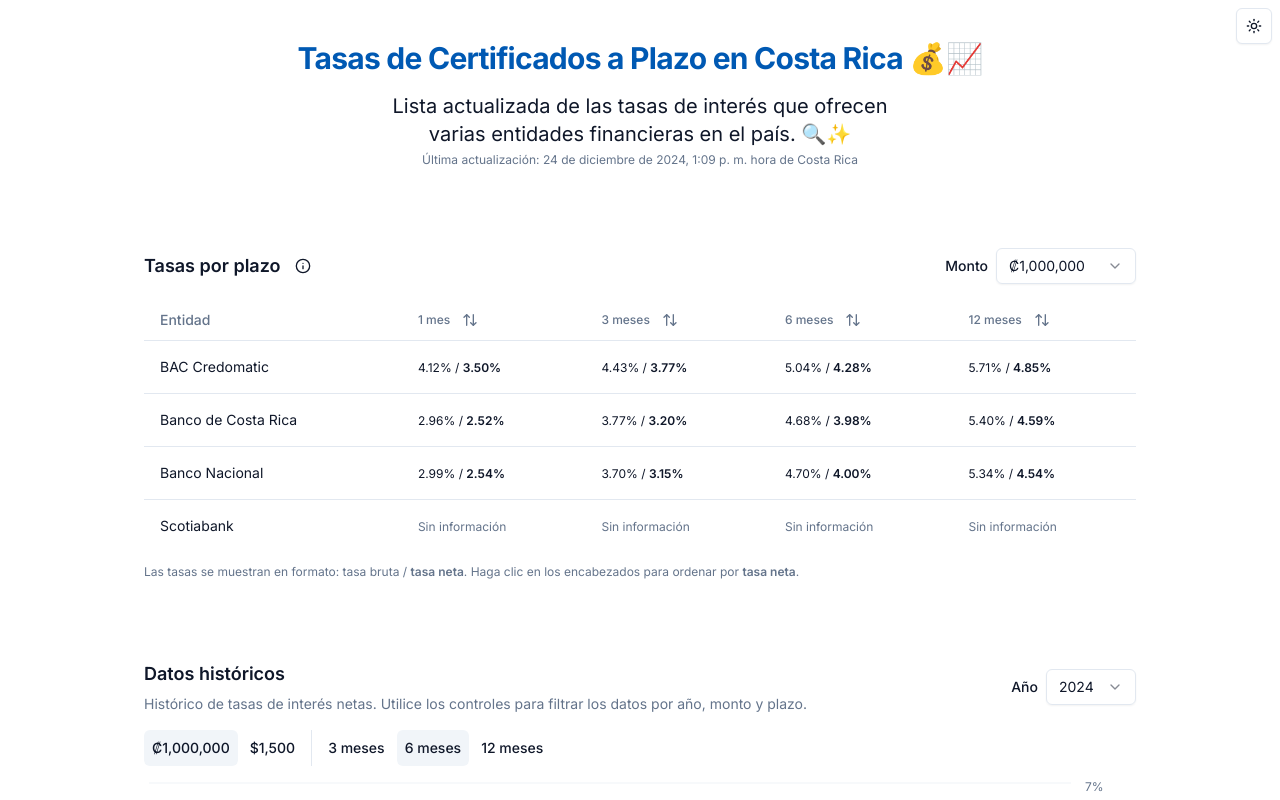
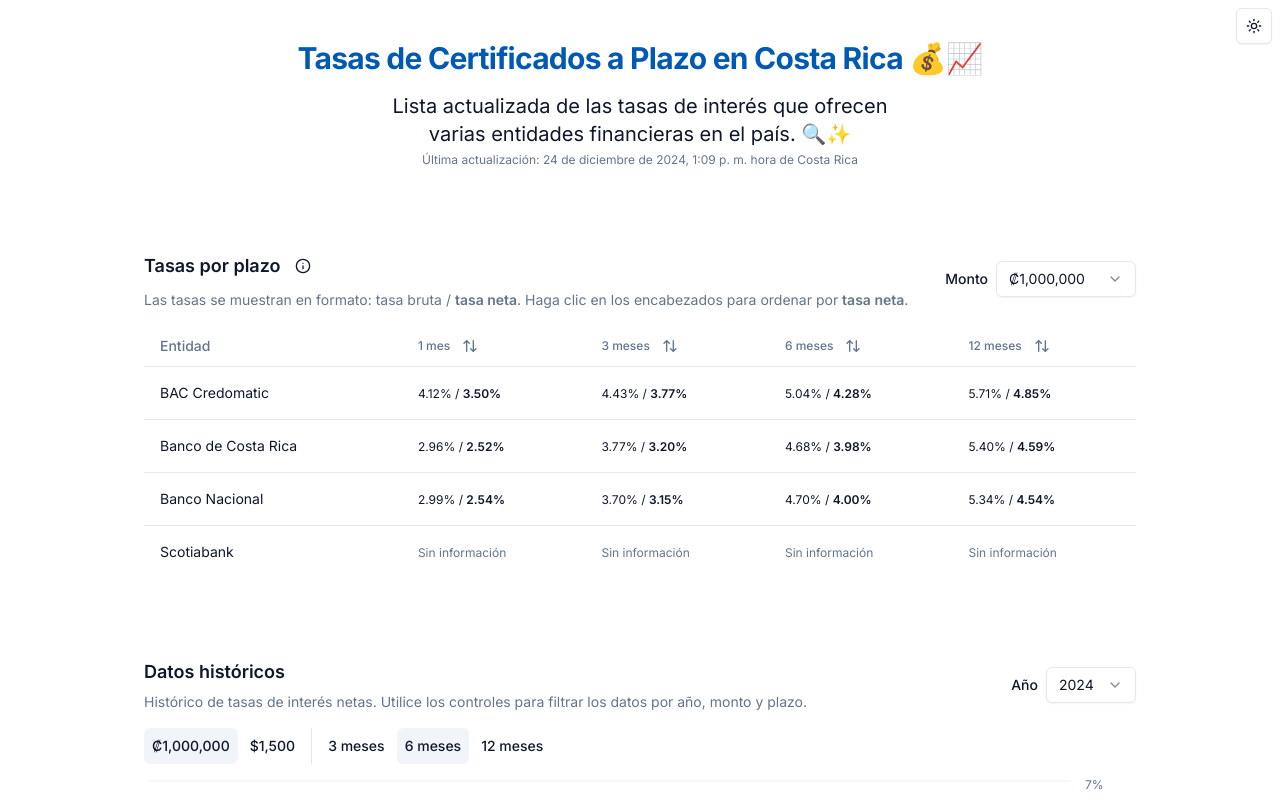
Before and after one commit to gggonzalo/tasas-cdp-cr, a Next.js app: page / in a window 1280 px wide. Shown: the top 800 px of the page. Built offline with nearby package versions, Linux system fonts and the light colour scheme.

Commit message:
Move table description up

```diff
--- a/components/HistoricalRatesChart.tsx
+++ b/components/HistoricalRatesChart.tsx
@@ -212,7 +212,7 @@
 
   return (
     <div className="flex flex-col">
-      <div className="mb-4 flex flex-col gap-6 lg:flex-row lg:justify-between">
+      <div className="mb-4 flex flex-col gap-5 lg:flex-row lg:justify-between">
         <div className="flex flex-col gap-1.5">
           <h2 className="text-lg font-semibold">Datos históricos</h2>
           <p className="text-sm text-muted-foreground">
--- a/components/MultipleTermsTable.tsx
+++ b/components/MultipleTermsTable.tsx
@@ -8,7 +8,6 @@
   TableBody,
   TableCell,
   Table,
-  TableCaption,
 } from "@/components/ui/table";
 import {
   ColumnDef,
@@ -213,7 +212,8 @@
 
   return (
     <div className="flex flex-col">
-      <div className="mb-4 flex flex-col gap-6 lg:flex-row lg:justify-between">
+      <div className="mb-4 flex flex-col gap-5 lg:flex-row lg:justify-between">
+        <div className="flex flex-col gap-1.5">
           <div className="flex items-center gap-1">
             <h2 className="text-lg font-semibold">Tasas por plazo</h2>
             <Popover>
@@ -234,6 +234,13 @@
                 </p>
               </PopoverContent>
             </Popover>
+          </div>
+          <p className="text-sm text-muted-foreground">
+            Las tasas se muestran en formato: tasa bruta /{" "}
+            <span className="font-semibold">tasa neta</span>. Haga clic en los
+            encabezados para ordenar por{" "}
+            <span className="font-semibold">tasa neta</span>.
+          </p>
         </div>
         <div className="flex flex-col gap-2 lg:flex-row lg:items-center">
           <Label htmlFor="amount">Monto</Label>
@@ -274,7 +281,7 @@
           </Select>
         </div>
       </div>
-      <div className="relative mb-3 w-full overflow-auto">
+      <div className="relative w-full overflow-auto">
         <Table>
           <TableHeader>
             {table.getHeaderGroups().map((headerGroup) => (
@@ -303,12 +310,6 @@
           </TableBody>
         </Table>
       </div>
-      <p className="text-xs text-muted-foreground">
-        Las tasas se muestran en formato: tasa bruta /{" "}
-        <span className="font-semibold">tasa neta</span>. Haga clic en los
-        encabezados para ordenar por{" "}
-        <span className="font-semibold">tasa neta</span>.
-      </p>
     </div>
   );
 }
```
Lines whose indentation alone changed are shown as unchanged.
